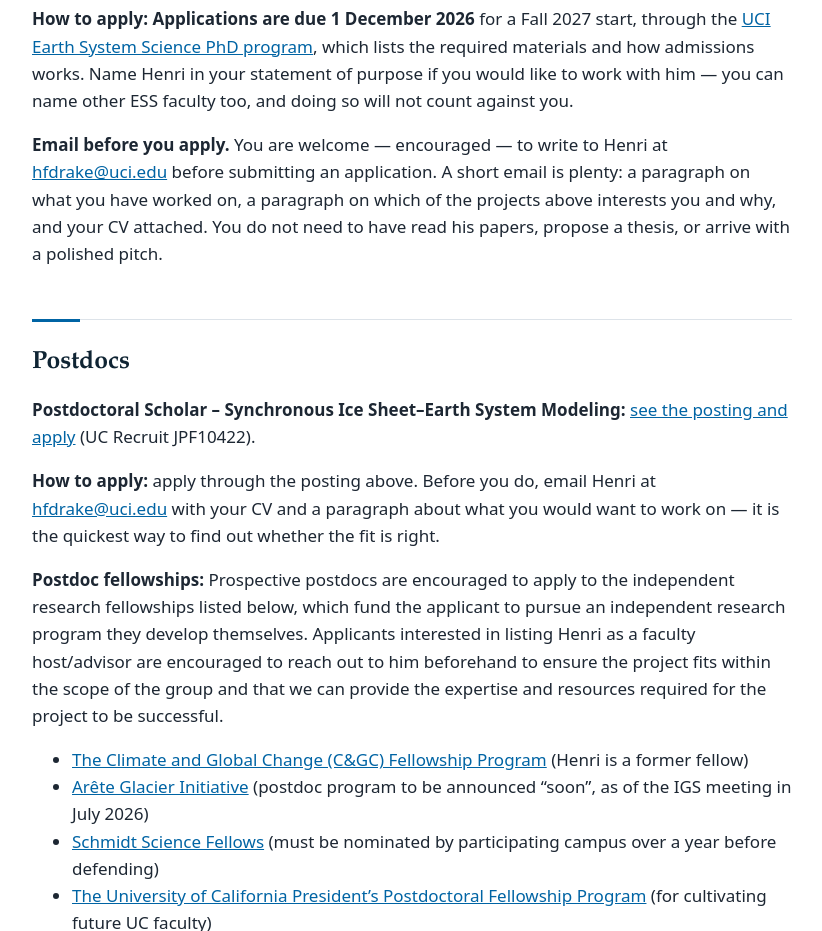
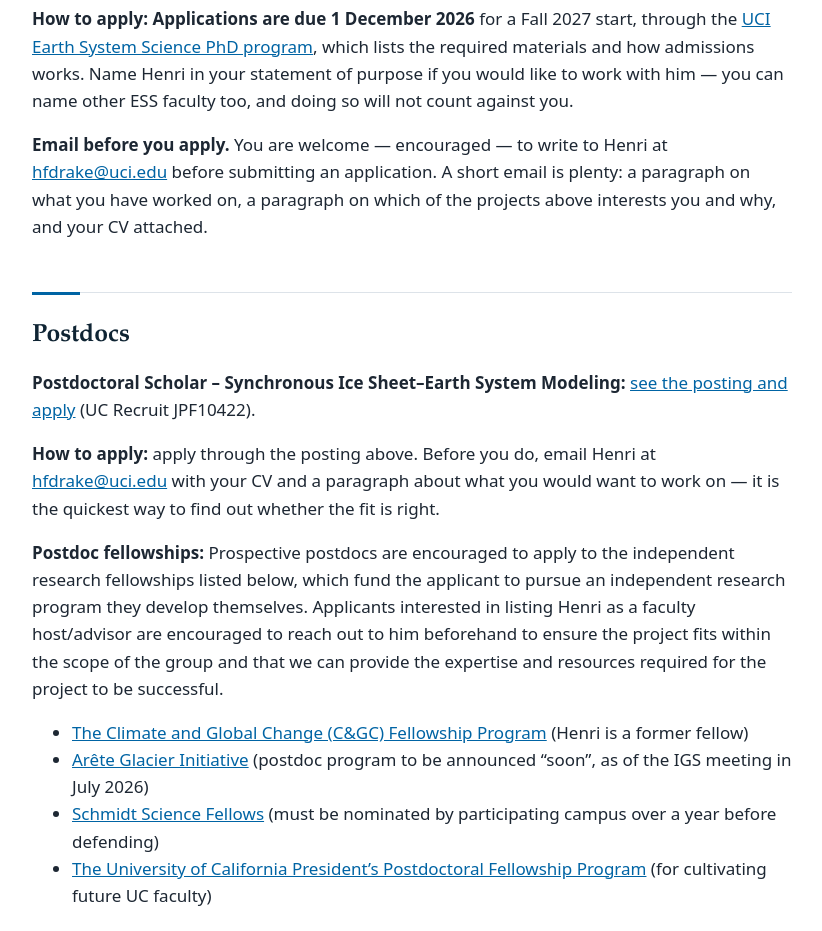
Before and after one commit to ZijieZhaoMMHW/thedrakelab.github.io, an Astro site: page /opportunities in a window 1280 px wide. Shown: the part 1380-2311 px from the top of the page, without its empty margins (88-910 px from the left). Built offline with nearby package versions, Linux system fonts and the light colour scheme; Astro itself is replaced by a stand-in of ours.

Commit message:
Drop the "you do not need to..." reassurance from Opportunities
Co-Authored-By: Claude Opus 5 (1M context) <noreply@anthropic.com>
Claude-Session: https://claude.ai/code/session_01WtdPzg7cx2PtDKFYo4xMLh

```diff
--- a/content/pages/opportunities.md
+++ b/content/pages/opportunities.md
@@ -26,7 +26,7 @@ The following additional qualifications are not necessary but will strengthen an
 
 **How to apply:** **Applications are due 1 December 2026** for a Fall 2027 start, through the [UCI Earth System Science PhD program](https://www.ess.uci.edu/phd-program), which lists the required materials and how admissions works. Name Henri in your statement of purpose if you would like to work with him — you can name other ESS faculty too, and doing so will not count against you.
 
-**Email before you apply.** You are welcome — encouraged — to write to Henri at [hfdrake@uci.edu](mailto:hfdrake@uci.edu) before submitting an application. A short email is plenty: a paragraph on what you have worked on, a paragraph on which of the projects above interests you and why, and your CV attached. You do not need to have read his papers, propose a thesis, or arrive with a polished pitch.
+**Email before you apply.** You are welcome — encouraged — to write to Henri at [hfdrake@uci.edu](mailto:hfdrake@uci.edu) before submitting an application. A short email is plenty: a paragraph on what you have worked on, a paragraph on which of the projects above interests you and why, and your CV attached.
 
 ## Postdocs
 
```
